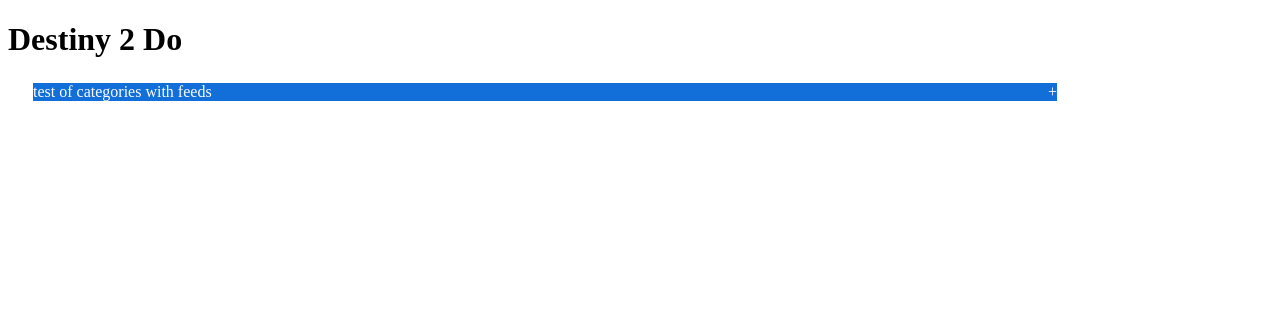
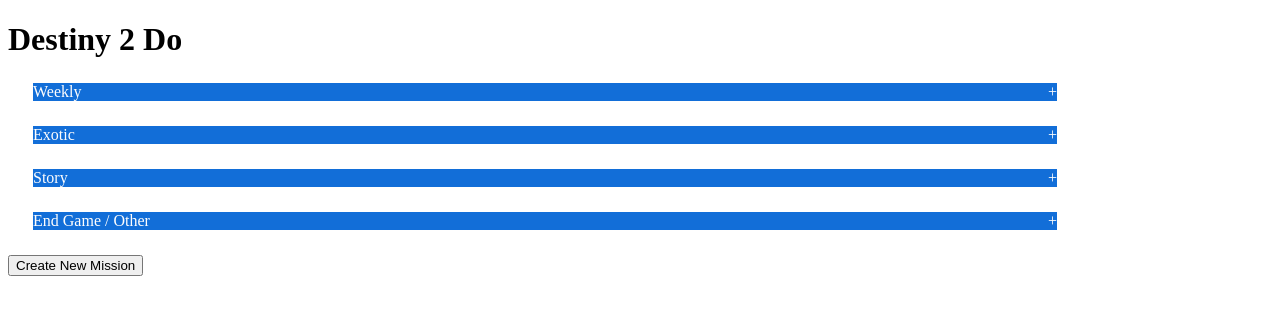
Before and after one commit to rocknswimmer/Destiny-2-Do, a React app: page / in a window 1280 px wide. Shown: the top 314 px of the page. Built offline with nearby package versions, Linux system fonts and the light colour scheme.

Commit message:
preping front end for info from server

```diff
--- a/src/App.jsx
+++ b/src/App.jsx
@@ -1,6 +1,7 @@
-import React from 'react';
+import React, {useState, useEffect} from 'react';
 import Feed from './Feed.jsx';
 import Accordion from './Accordion.js'
+import axios from 'axios'
 
 function App() {
   const tempToDos = [
@@ -8,16 +9,46 @@
     {task: 'beat story', complete: false},
     {task: 'complete raid', complete: false},
   ]
+  const userId = 1;
+  const [story, setStory] = useState([])
+  const [exotic, setExotic] = useState([])
+  const [weekly, setWeekly] = useState([])
+  const [other, setOther] = useState([])
+
+  // get missions
+
+  //useEffect to set state of missions on load
+
+  //post new mission
 
   return (
     <div>
       <h1>Destiny 2 Do</h1>
       <Accordion
-        title={"test of categories with feeds"}
+        title={"Weekly"}
         content={
           <Feed list={tempToDos}/>
         }
       />
+      <Accordion
+        title={"Exotic"}
+        content={
+          <Feed list={tempToDos}/>
+        }
+      />
+      <Accordion
+        title={"Story"}
+        content={
+          <Feed list={tempToDos}/>
+        }
+      />
+      <Accordion
+        title={"End Game / Other"}
+        content={
+          <Feed list={tempToDos}/>
+        }
+      />
+      <button>Create New Mission</button>
     </div>
   )
 }
--- a/src/Feed.jsx
+++ b/src/Feed.jsx
@@ -1,11 +1,23 @@
-import React from 'react';
+import React, {useState} from 'react';
+import Accordion from './Accordion.js'
+import axios from 'axios'
 
 function Feed({list}) {
+
+  // put functions for add note and mark complete, consider an edit mission function
 
   return (
     <div>
       {list.map((toDo) => {
-        return <div>{toDo.task}</div>
+        return <Accordion
+        title={toDo.task}
+        content={
+          <div>
+            <p>note to go here in a text field with conditions?</p>
+            <button>edit note</button> <button>mark complete/mabye make check box?</button>
+          </div>
+        }
+        />
       })}
     </div>
   )
```
Also changed, not shown: 1 other file (tests, documents, lock files or other folders).
